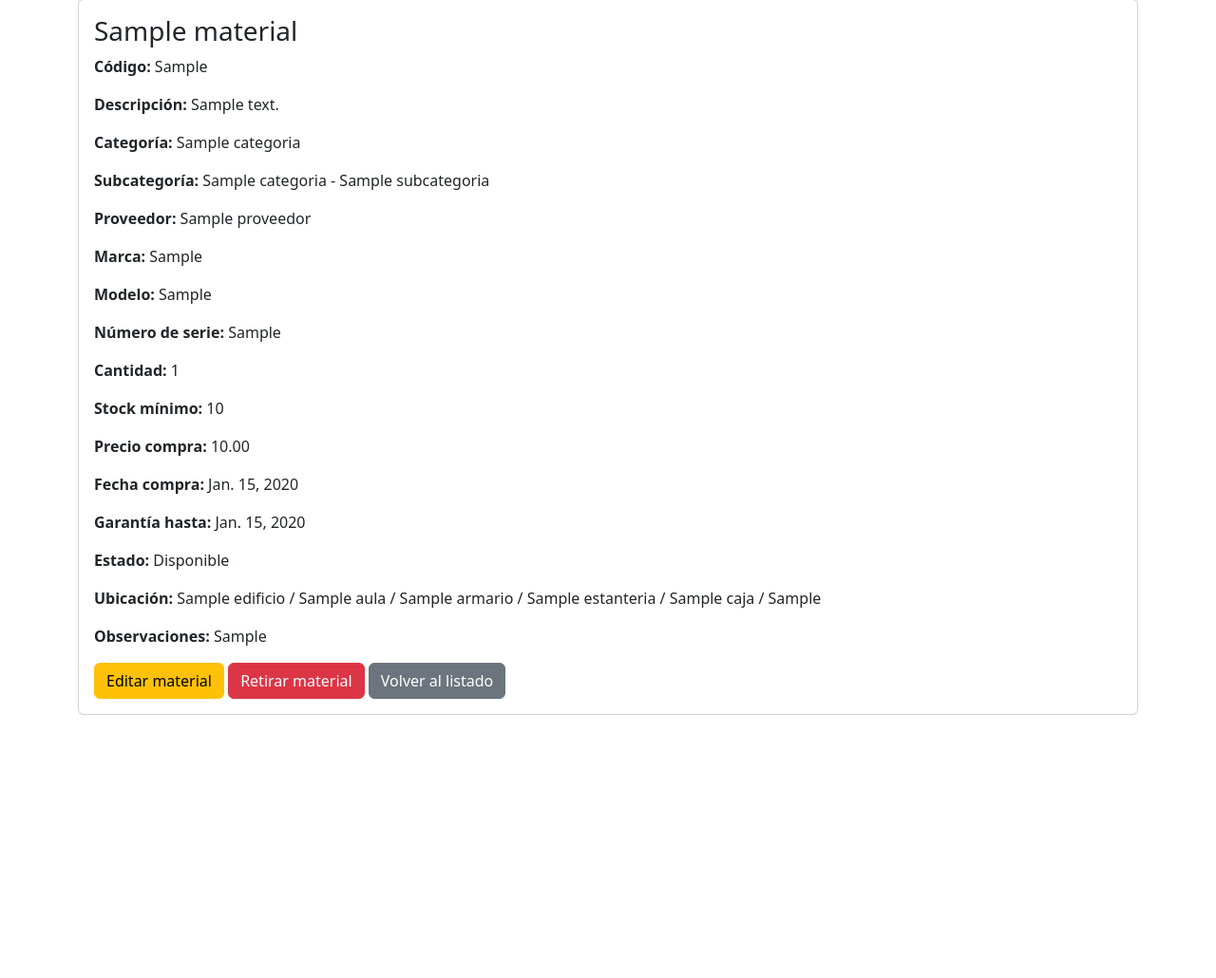
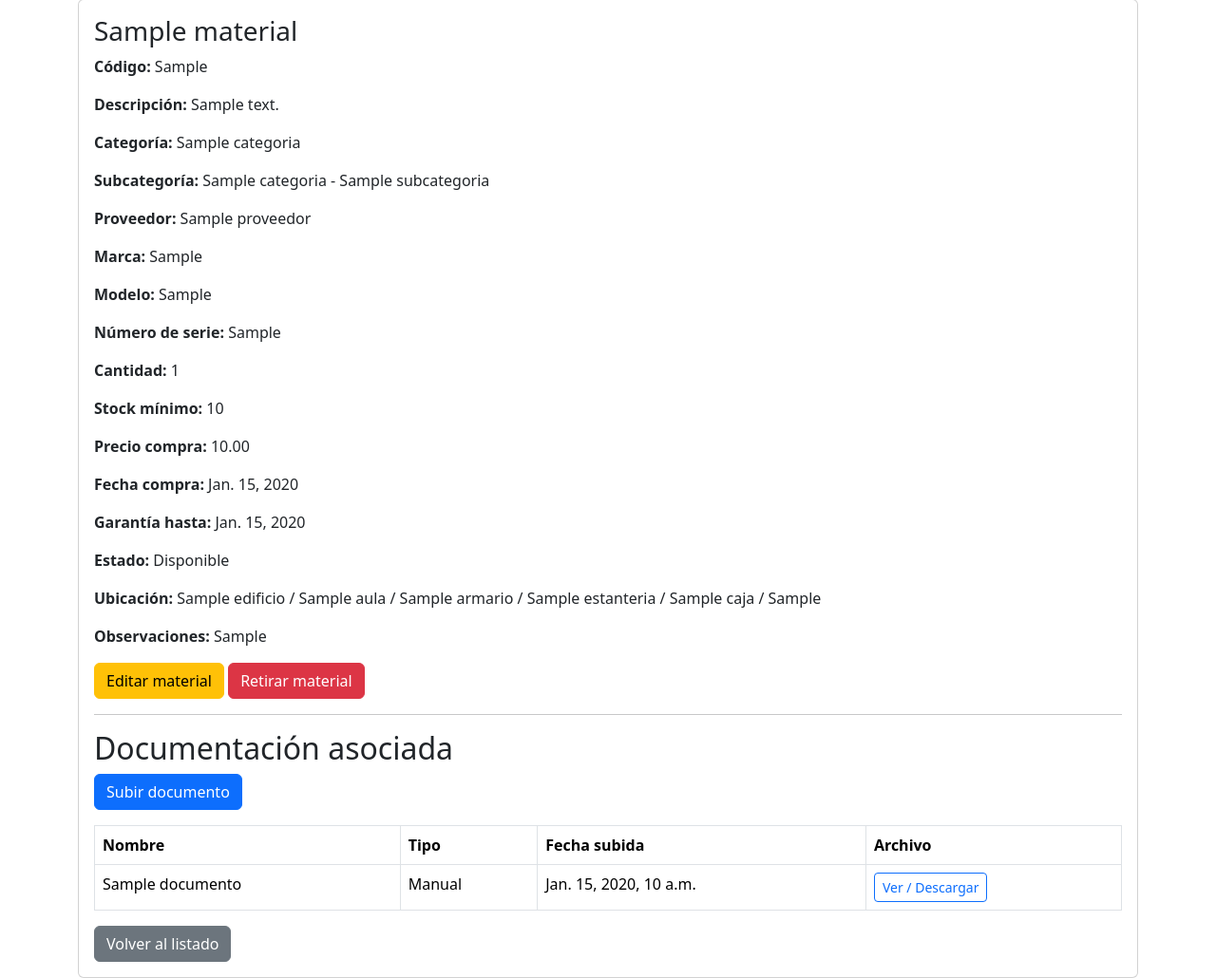
Before and after one commit to josellagosta-collab/inventario_taller_sdd, a Django app: page /materiales/1/ in a window 1280 px wide. Shown: the part 137-1167 px from the top of the page at 95% size. Before the commit the page ends 890 px from the top, so only its background shows below. Run offline with Django 5.2, Linux system fonts and the light colour scheme; tables that the repository leaves empty hold one stand-in row (values such as "Sample post").

Commit message:
feat: permitir subir documentos desde detalle de material

```diff
--- /dev/null
+++ b/documentos/urls.py
@@ -0,0 +1,12 @@
+from django.urls import path
+from . import views
+
+app_name = "documentos"
+
+urlpatterns = [
+    path(
+        "materiales/<int:material_id>/documentos/subir/",
+        views.subir_documento,
+        name="subir_documento"
+    ),
+]
--- a/inventario/templates/inventario/detalle_material.html
+++ b/inventario/templates/inventario/detalle_material.html
@@ -94,7 +94,58 @@
       <a href="{% url 'inventario:editar_material' material.id %}" class="btn btn-warning">Editar material</a>
 
       <a href="{% url 'inventario:retirar_material' material.id %}" class="btn btn-danger">Retirar material</a>
+<hr>
 
+<h2>Documentación asociada</h2>
+
+<a href="{% url 'documentos:subir_documento' material.id %}"
+   class="btn btn-primary mb-3">
+    Subir documento
+</a>
+
+{% if material.documentos.all %}
+
+    <table class="table table-bordered">
+
+        <thead>
+            <tr>
+                <th>Nombre</th>
+                <th>Tipo</th>
+                <th>Fecha subida</th>
+                <th>Archivo</th>
+            </tr>
+        </thead>
+
+        <tbody>
+
+            {% for documento in material.documentos.all %}
+
+                <tr>
+                    <td>{{ documento.nombre }}</td>
+                    <td>{{ documento.get_tipo_documento_display }}</td>
+                    <td>{{ documento.fecha_subida }}</td>
+                    <td>
+                        <a href="{{ documento.archivo.url }}"
+                           target="_blank"
+                           class="btn btn-sm btn-outline-primary">
+                            Ver / Descargar
+                        </a>
+                    </td>
+                </tr>
+
+            {% endfor %}
+
+        </tbody>
+
+    </table>
+
+{% else %}
+
+    <p class="text-muted">
+        Este material todavía no tiene documentos asociados.
+    </p>
+
+{% endif %}
       <a href="{% url 'inventario:lista_materiales' %}" class="btn btn-secondary">Volver al listado</a>
     </div>
   </div>
--- a/inventario_taller/urls.py
+++ b/inventario_taller/urls.py
@@ -22,6 +22,7 @@ from django.conf.urls.static import static
 urlpatterns = [
     path("admin/", admin.site.urls),
     path("", include("inventario.urls")),
+    path("", include("documentos.urls")),
 ]
 
 if settings.DEBUG:
```
Also changed, not shown: documentos/forms.py (added, +35 -0 lines), documentos/templates/documentos/subir_documento.html (added, +62 -0 lines), documentos/views.py (+28 -2 lines).
